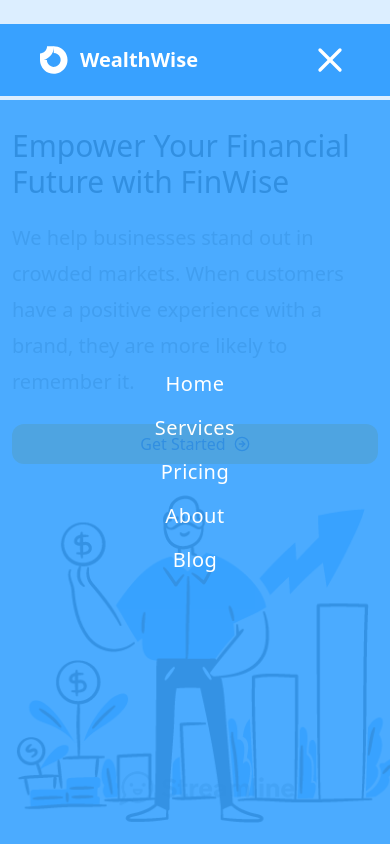
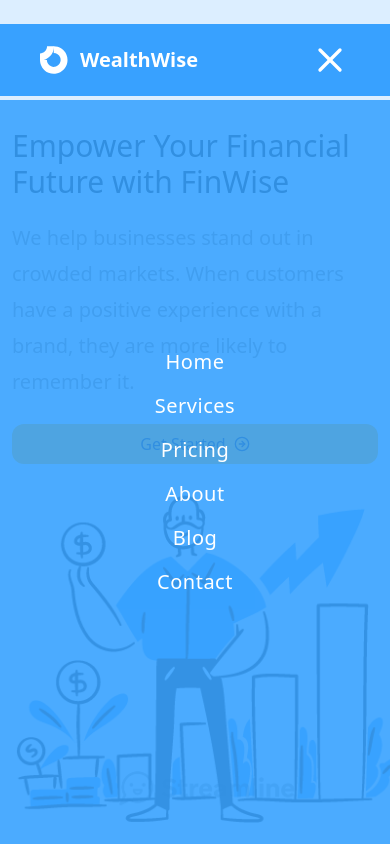
Before and after one commit to ahmedmohamedag/WealthWise, a React (Vite) app: page / in a window 390 px wide. Both pictures are taken after a click on the icon 330 px from the left and 60 px from the top of the page. Shown: the top 844 px of the page. Built offline with nearby package versions, Linux system fonts and the light colour scheme.

Commit message:
add contact link in navoverlay at sm:Screen

```diff
--- a/src/components/Navbar_Overlay.tsx
+++ b/src/components/Navbar_Overlay.tsx
@@ -3,6 +3,7 @@ import { navLinkes } from "../data"
 
 const Navbar_Overlay = () => {
     return (
+        <>
             <ul id="Navbar_Overlay" className="fixed top-[100px] bottom-0 left-0 right-0 z-30 flex flex-col items-center justify-center gap-4  md:hidden">
                 {
                     navLinkes.map(link => (
@@ -11,7 +12,12 @@ const Navbar_Overlay = () => {
                         </li>
                     ))
                 }
+                <li>
+                    <Link to="/contact" className="text-xl tracking-wide capitalize font-xl hover:text-light-blue ">Contact</Link>
+                </li>
+
             </ul>
+        </>
     )
 }
 
```
Lines whose indentation alone changed are shown as unchanged.
